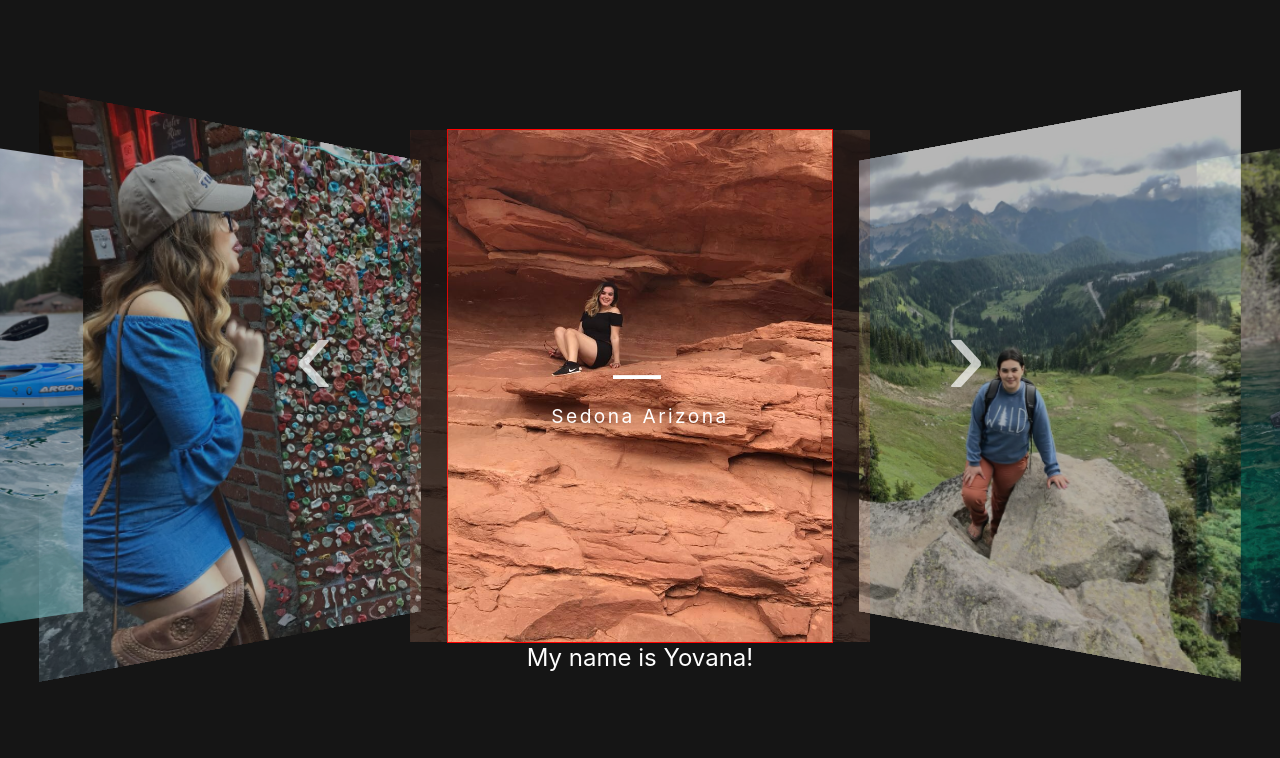
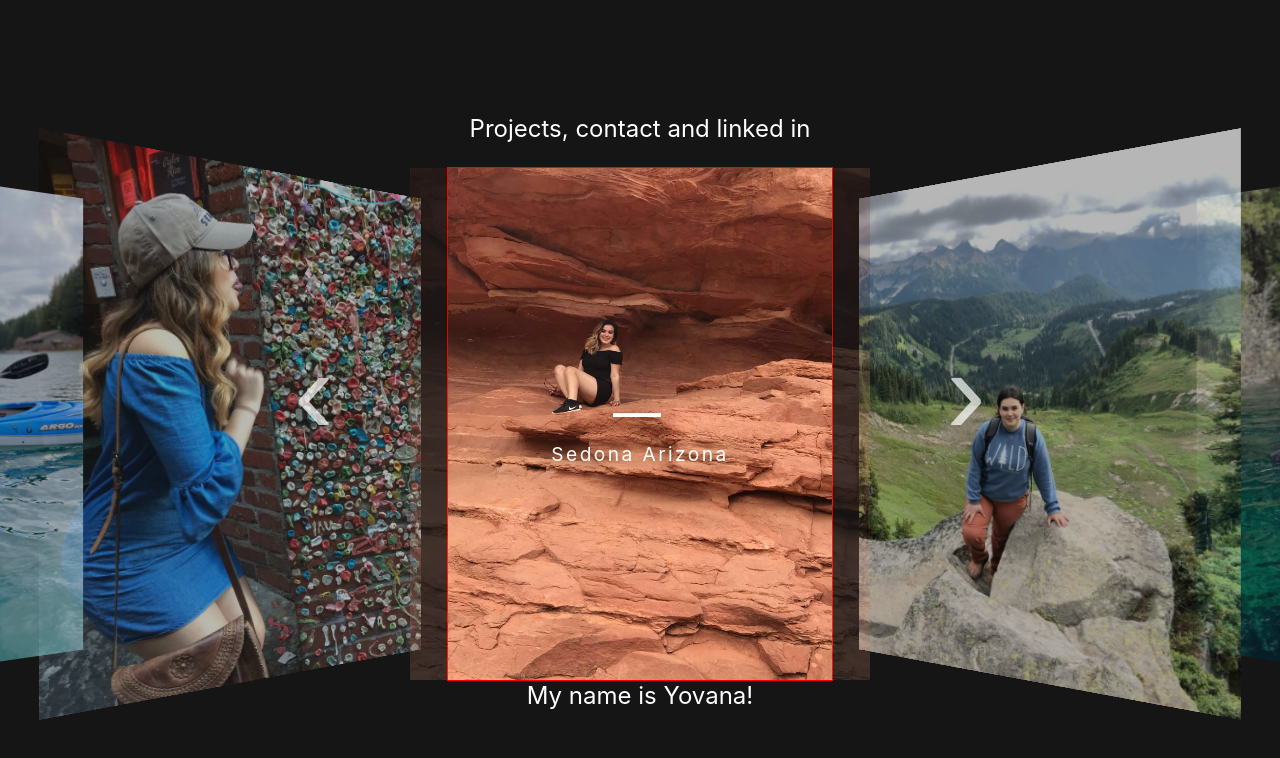
Before and after one commit to yovana-pelayo/my-app, a React (Create React App) app: page /projects in a window 1280 px wide. Shown: the top 758 px of the page. Built offline with nearby package versions, Linux system fonts and the light colour scheme.

Commit message:
chnaged portfolio to projects

```diff
--- a/src/Menu/Header.jsx
+++ b/src/Menu/Header.jsx
@@ -12,12 +12,9 @@ function Header () {
 
 <div className='header'>
 
-    {/* <Switch>
-        <Router >
-
-
-        </Router>
-    </Switch> */}
+<p>
+    Projects, contact and linked in
+</p>
     </div>
 
 
```
Also changed, not shown: src/Menu/Projects.jsx (renamed from src/Menu/Portfolio.jsx, +4 -3 lines).
